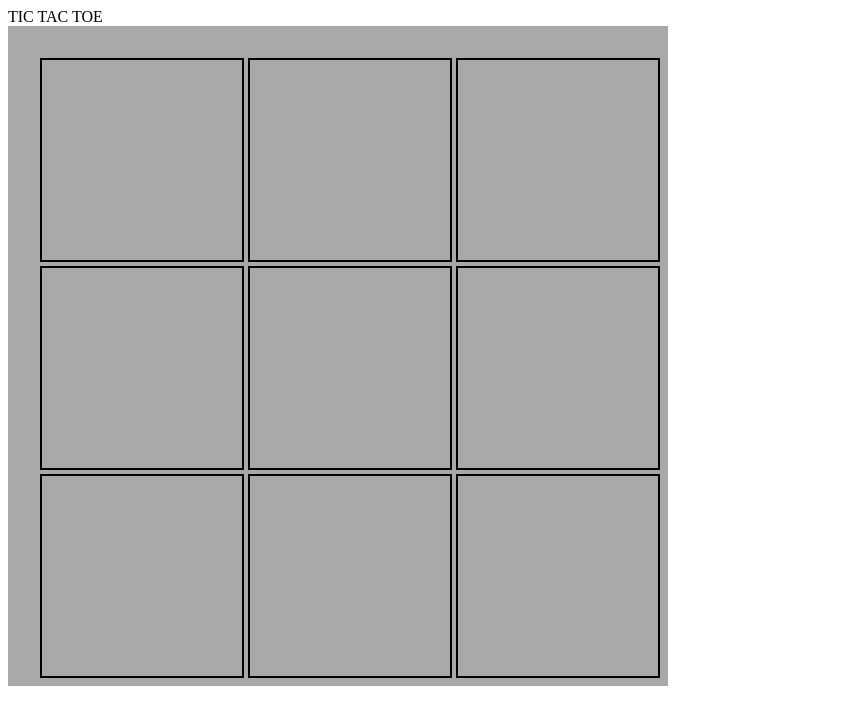
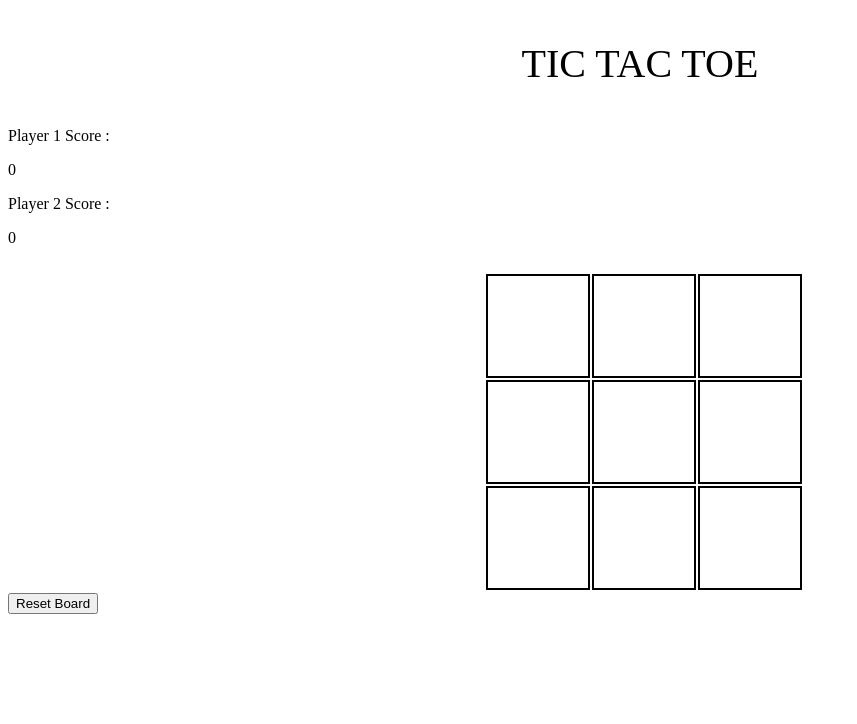
Before and after one commit to TeetouchQQ/TIC-TAC-TOE, a plain HTML site: page index.html in a window 1280 px wide. Shown: the whole page, without its empty margins (0-857 px from the left). Drawn offline with Linux system fonts and the light colour scheme.

Commit message:
add reset function ,add center board

```diff
--- a/index.html
+++ b/index.html
@@ -10,10 +10,16 @@
 
 </head>
 <body>
-    <div class = 'header'>
-        TIC TAC TOE
-    </div>
+
+       <p class='header'> TIC TAC TOE </p>
+
     <div class='container'>
+        <div class='col1' id='col'>
+            Player 1 Score : <p class='player1_score' id='player1_score'>0</p>
+        </div>
+        <div class='col2'>
+            Player 2 Score : <p class='player2_score' id='player2_score'>0</p>
+        </div>
         <div class='show-grid' id='show-grid'>
             <div class='grid-item' id='0' onclick="go(this.id);"></div>
             <div class='grid-item' id='1' onclick="go(this.id);"></div>
@@ -26,6 +32,7 @@
             <div class='grid-item' id='8'onclick="go(this.id);"></div>
 
         </div>
+        <button class='reset_board' onclick="reset_game();">Reset Board</button>
 
     </div>
 
--- a/script.js
+++ b/script.js
@@ -1,4 +1,4 @@
-var game_display = document.getElementById('show-grid');
+
 var game_slot = [
     '','','',//
     '','','',//
@@ -18,8 +18,12 @@ winCondition = [
 ]
 player_1 = true;
 player_2 = false;
+var player1_score = 0;
+var player2_score = 0;
 
+turn = 0;
 function SwapTurn(){
+    turn += 1;
     if(player_1 == false){
         player_1 = true;
         player_2 = false;
@@ -28,6 +32,7 @@ function SwapTurn(){
         player_2 = true;
     }
     console.log('swap')
+
 }
 
 function checkDisplay(slot){
@@ -40,7 +45,7 @@ function checkDisplay(slot){
 }
 
 function changeDisplay(mark,slot){
-    if (checkDisplay(slot)){
+    if (checkDisplay(slot) == true){
         game_slot[slot] = mark
         var grid = document.getElementById(slot);
         grid.innerHTML = mark
@@ -48,8 +53,22 @@ function changeDisplay(mark,slot){
 
 
 }
+function reset_game(){
+    for(var i=0;i<9;i++){
+        var grid = document.getElementById(i);
+        grid.innerHTML = '';
+
+    }
+    game_slot = [
+        '','','',//
+        '','','',//
+        '','','' //
+    ]
+    turn = 0;
+
+}
 function win_check(){
-    for(var i=0;i<7;i++){
+    for(var i=0;i<8;i++){
         var a = winCondition[i][0];
         var b = winCondition[i][1];
         var c = winCondition[i][2];
@@ -63,19 +82,27 @@ function win_check(){
         if(game_slot[a] === game_slot[b] && game_slot[a] === game_slot[c]){
             if(player_1 == true){
                 console.log('player 1 win')
+                player1_score += 1
 
-            }else{
+            }else {
 
                 console.log('player 2 win')
+                player2_score += 1
+
             }
 
         }
     }
+    player1 = document.getElementById('player1_score');
+    player1.innerHTML = player1_score;
+    player2 = document.getElementById('player2_score');
+    player2.innerHTML = player2_score;
 
 }
 
 function go(id){
     console.log(game_slot);
+
     if(checkDisplay(id) == true){
         if(player_1 == true){
             console.log('Player 1 Turn!')
@@ -85,10 +112,13 @@ function go(id){
             changeDisplay('O',id)
             console.log('Player 2 Turn!')
         }
-        win_check();
+
         SwapTurn();
+
+        if(turn > 8){
+           console.log('DRAW')
+
+        }
+    win_check();
     }
-
-
-
 }
--- a/style.css
+++ b/style.css
@@ -1,21 +1,36 @@
 .show-grid{
     grid-template-columns: auto auto auto;
     display: grid;
-    padding: 30px;
-    background-color:darkgray;
-    width: 600px;
-    height: 600px;
+    padding: 10px;
+
+    width: 310px;
+    height:310px;
+    margin-left:auto;
+    margin-right:auto;
 
 }
 .grid-item{
     border: rgb(0, 0, 0) solid 2px;
     text-align: center;
     font-family: "Permanent Marker", cursive;
-    margin: 2px;
-    width: 200px;
-    height: 200px;
+    margin: 1px;
+    width: 100px;
+    height: 100px;
     cursor: pointer;
-    line-height: 200px;
-    font-size: 150px;
+    line-height: 100px;
+    font-size: 110px;
+
 
 }
+.container{
+    margin-left:auto;
+    margin-right:auto;
+}
+.header{
+    text-align: center;
+    margin-left:auto;
+    margin-right:auto;
+    font-size: 40px;
+
+
+}
```
